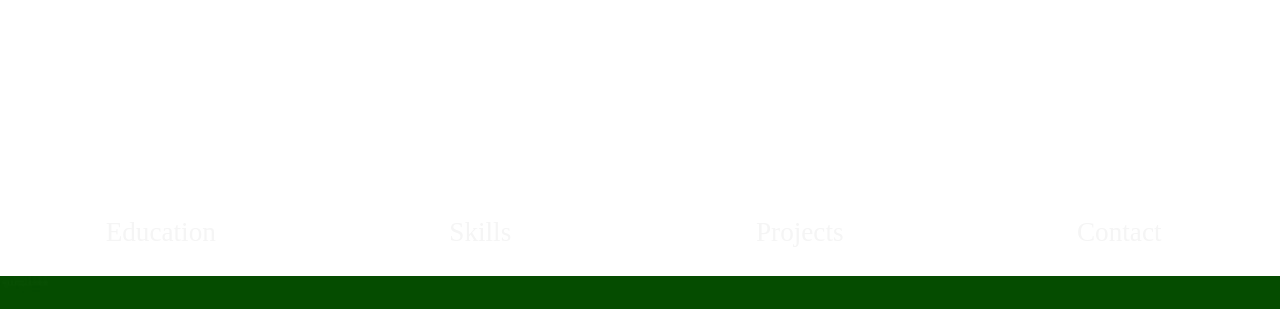
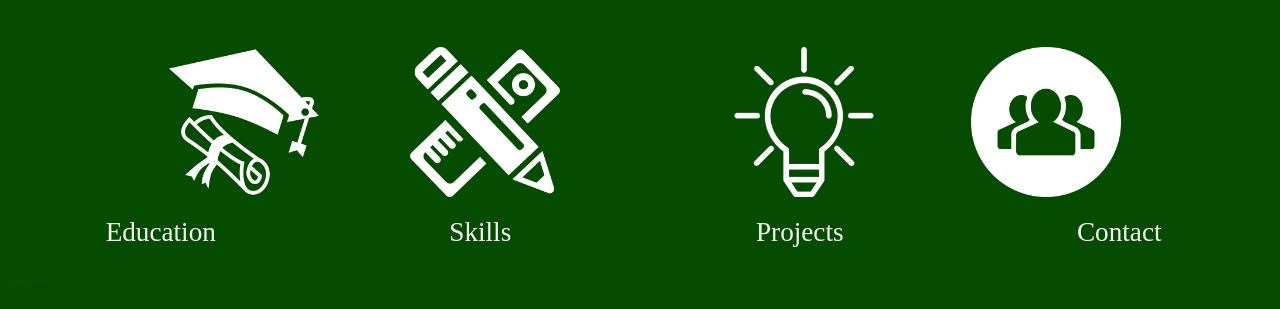
Before and after one commit to MsBora/mohneesh.github.io, a plain HTML site: page index.html in a window 1280 px wide. Shown: the part 348-657 px from the top of the page. Drawn offline with Linux system fonts and the light colour scheme; no server answers.

Commit message:
Update main3.css

```diff
--- a/css/main3.css
+++ b/css/main3.css
@@ -4,7 +4,7 @@
 }
 
 .intro{
-    background-image: url("images/cont.jpg");
+    background-image: url("../images/cont.jpg");
     width: 100%;
 
     color: papayawhip
```
